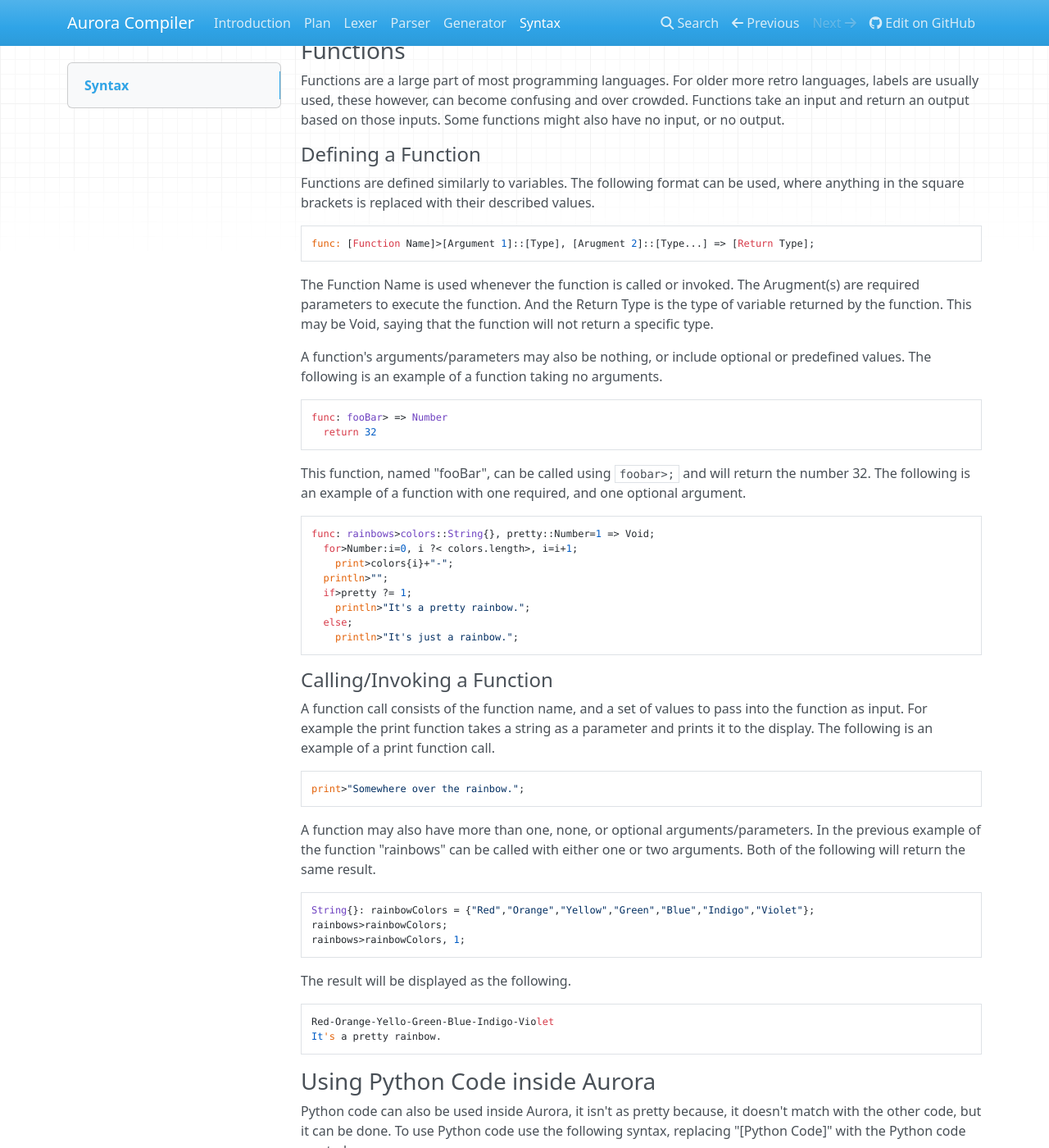
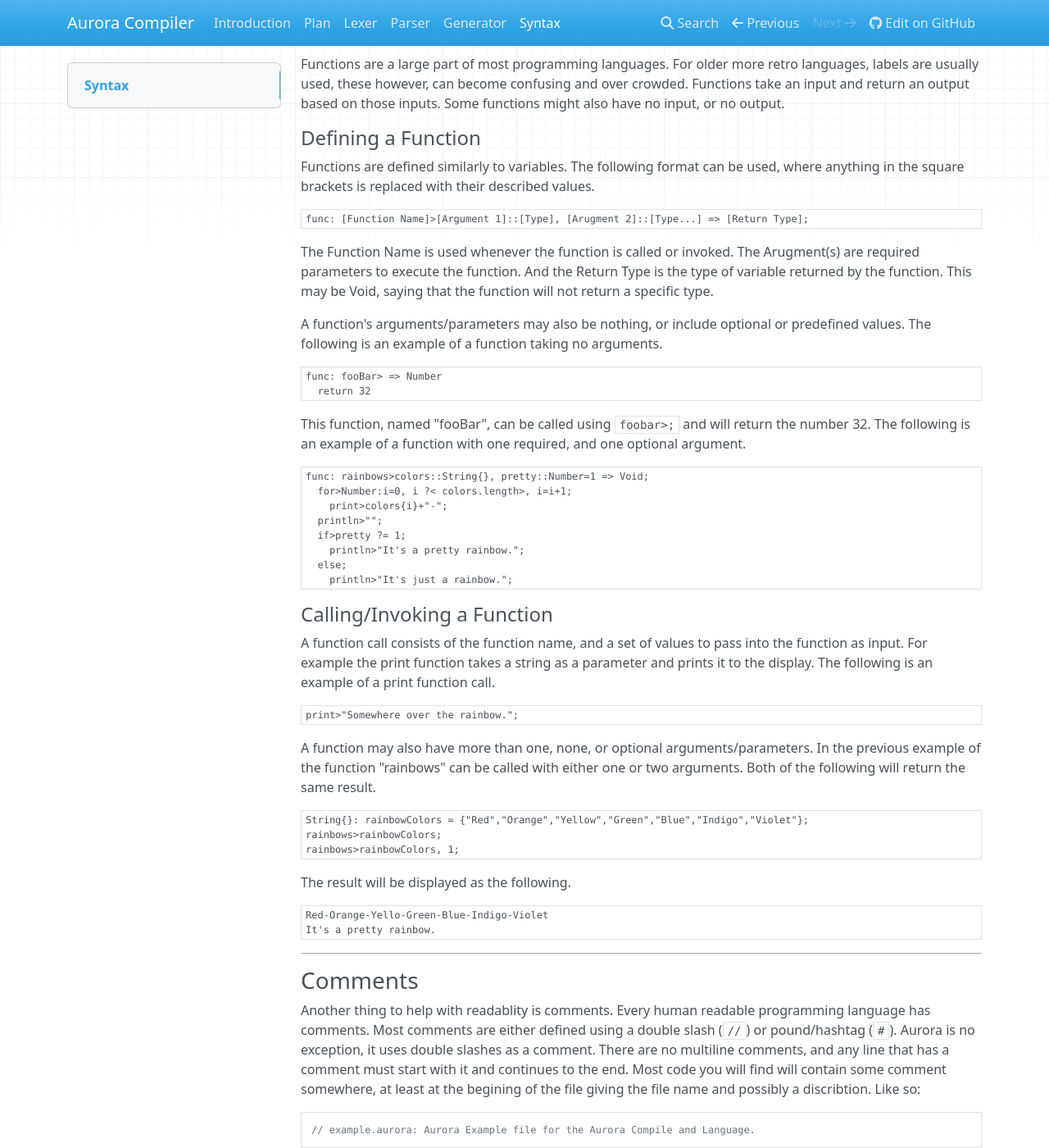
Before and after one commit to PrestonHager/AuroraCompiler, an MkDocs documentation site: the page built from docs/syntax.md, in a window 1280 px wide and 1400 px high, scrolled down 667 px. Shown: the whole window at 82% size. Built offline with MkDocs 1.6.1, drawn with Linux system fonts in a browser that asks for light colours; nearby versions of some CDN libraries; old or Windows-style settings are respelled for this version of MkDocs; some of the changed text lies outside the part shown.

Commit message:
Update syntax.md

````diff
--- a/docs/syntax.md
+++ b/docs/syntax.md
@@ -6,7 +6,7 @@ The basis of all programming languages is definitions and math.
 To define a variable in Aurora is simple.
 You must know the *type*, the *name*, and a *value*.
 Definition is then as follows.
-```
+```aurora
 [Type]: [Name] = [Value]
 ```
 There are many types, and one can also create their own variable type.
@@ -41,7 +41,7 @@ Some functions might also have no input, or no output.
 
 Functions are defined similarly to variables.
 The following format can be used, where anything in the square brackets is replaced with their described values.
-```
+```aurora
 func: [Function Name]>[Argument 1]::[Type], [Arugment 2]::[Type...] => [Return Type];
 ```
 The Function Name is used whenever the function is called or invoked.
@@ -51,13 +51,13 @@ This may be Void, saying that the function will not return a specific type.
 
 A function's arguments/parameters may also be nothing, or include optional or predefined values.
 The following is an example of a function taking no arguments.
-```
+```aurora
 func: fooBar> => Number
   return 32
 ```
 This function, named "fooBar", can be called using `foobar>;` and will return the number 32.
 The following is an example of a function with one required, and one optional argument.
-```
+```aurora
 func: rainbows>colors::String{}, pretty::Number=1 => Void;
   for>Number:i=0, i ?< colors.length>, i=i+1;
     print>colors{i}+"-";
@@ -73,27 +73,42 @@ func: rainbows>colors::String{}, pretty::Number=1 => Void;
 A function call consists of the function name, and a set of values to pass into the function as input.
 For example the print function takes a string as a parameter and prints it to the display.
 The following is an example of a print function call.
-```
+```aurora
 print>"Somewhere over the rainbow.";
 ```
 A function may also have more than one, none, or optional arguments/parameters.
 In the previous example of the function "rainbows" can be called with either one or two arguments.
 Both of the following will return the same result.
-```
+```aurora
 String{}: rainbowColors = {"Red","Orange","Yellow","Green","Blue","Indigo","Violet"};
 rainbows>rainbowColors;
 rainbows>rainbowColors, 1;
 ```
 The result will be displayed as the following.
-```
+```aurora
 Red-Orange-Yello-Green-Blue-Indigo-Violet
 It's a pretty rainbow.
 ```
 
+------
+### Comments
+
+Another thing to help with readablity is comments.
+Every human readable programming language has comments.
+Most comments are either defined using a double slash (`//`) or pound/hashtag (`#`).
+Aurora is no exception, it uses double slashes as a comment.
+There are no multiline comments, and any line that has a comment must start with it and continues to the end.
+Most code you will find will contain some comment somewhere, at least at the begining of the file giving the file name and possibly a discribtion.
+Like so:
+```
+// example.aurora: Aurora Example file for the Aurora Compile and Language.
+```
+
+------
 ### Using Python Code inside Aurora
 
 Python code can also be used inside Aurora, it isn't as pretty because, it doesn't match with the other code, but it can be done.
 To use Python code use the following syntax, replacing "[Python Code]" with the Python code wanted.
-```
+```aurora
 \&PythonCode>[PythonCode]\&EndCode;
 ```
````
